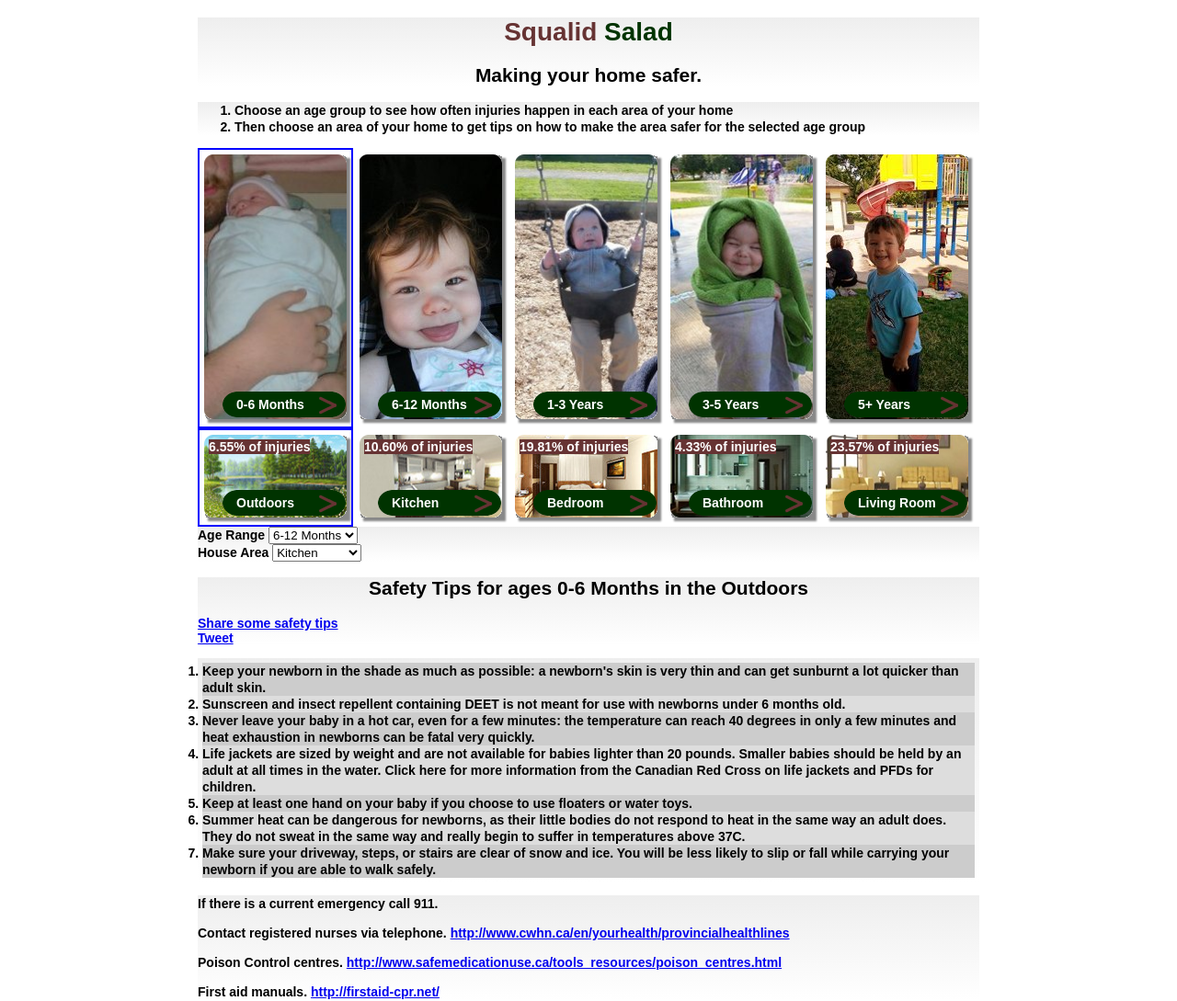
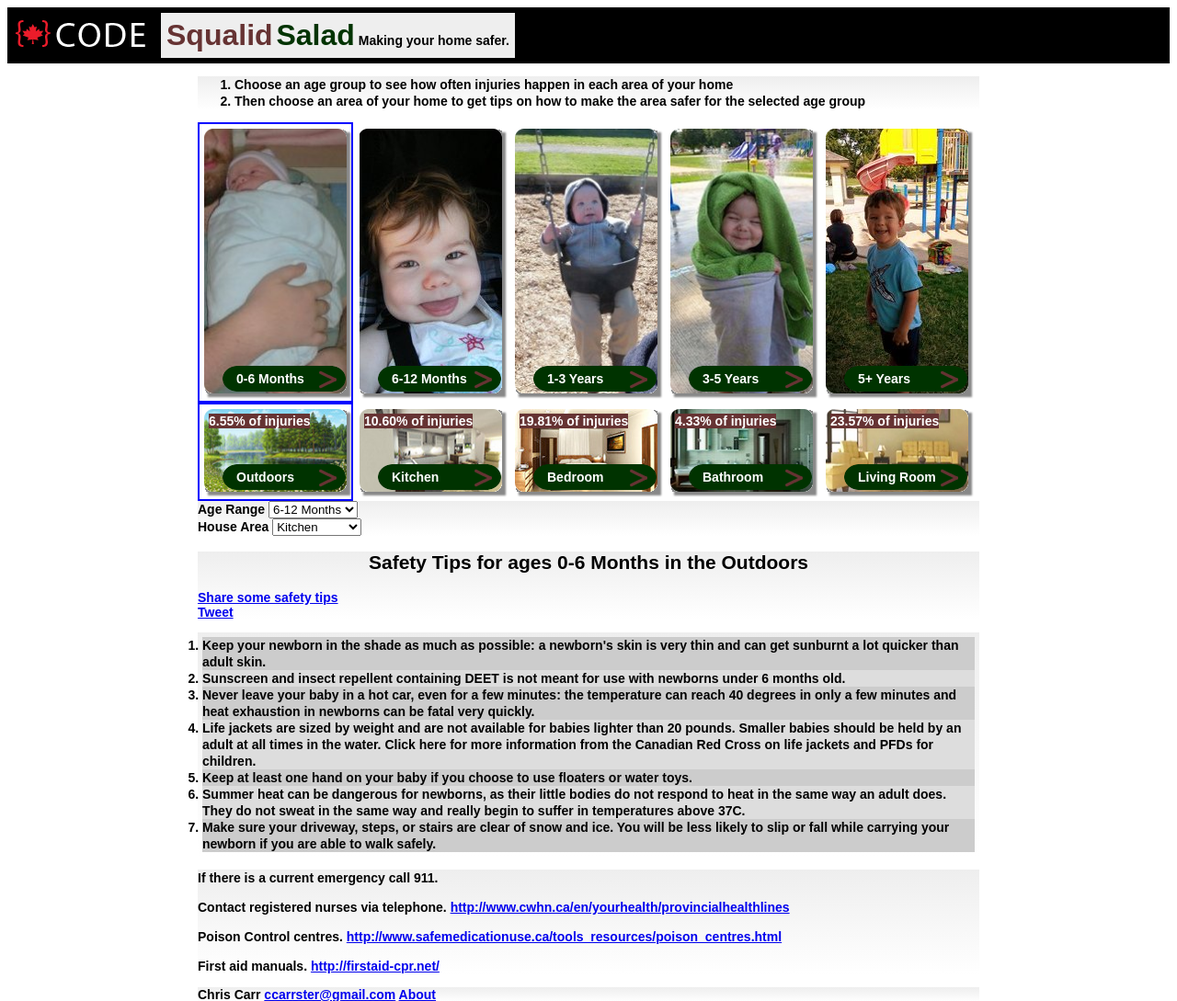
Before and after one commit to ccarrster/squalidsalad, a PHP site: page / in a window 1280 px wide. Shown: the top 1089 px of the page at 92% size. Run offline with PHP 8.4, Linux system fonts and the light colour scheme; some libraries are stand-ins or nearby versions.

Commit message:
branding

```diff
--- a/index.php
+++ b/index.php
@@ -184,10 +184,16 @@ function getPercentAgeRoom($age, $room){
   js.src = "//connect.facebook.net/en_US/all.js#xfbml=1&appId=266776246763500";
   fjs.parentNode.insertBefore(js, fjs);
 }(document, 'script', 'facebook-jssdk'));</script>
-<div style="text-align:center;" class="fadey">
-<h1><span style="color:#663333;">Squalid</span> <span style="color:#003300;">Salad</span></h1>
-<h2>Making your home safer.</h2>
+<div style="background-color:#000000; height:61px;">
+	<div style="float:left;">
+		<img style="padding:8px;" src="code_logo.png">
+	</div>
+	<div style="float:left; background-color:#eeeeee; padding:6px; margin:6px;">
+		<span style="color:#663333; font-size:32px;">Squalid</span> <span style="color:#003300; font-size:32px;">Salad</span> Making your home safer.
+	</div>
+	<div style="clear:both;"></div>
 </div>
+
 
 <div class="fadey" style="line-height: 18px;">
 	<ol>
```
Also changed, not shown: code_logo.png (added).
